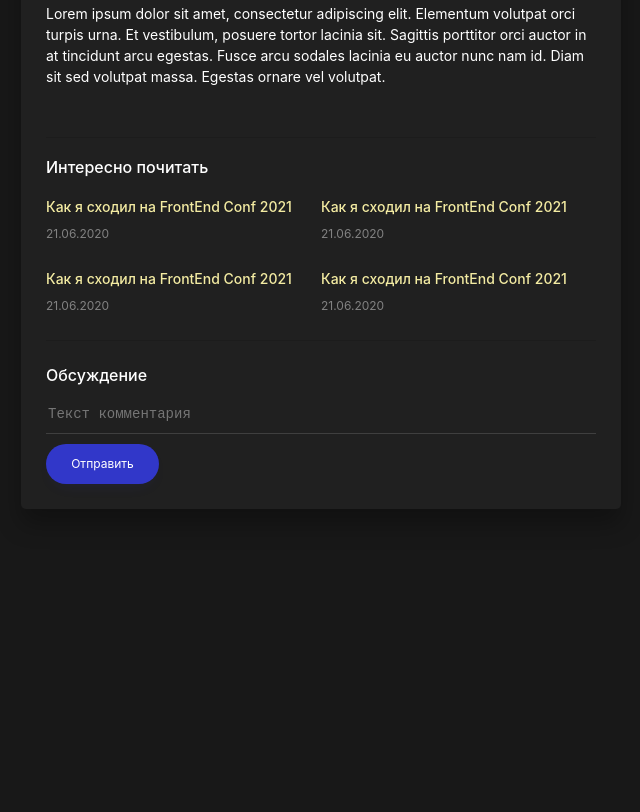
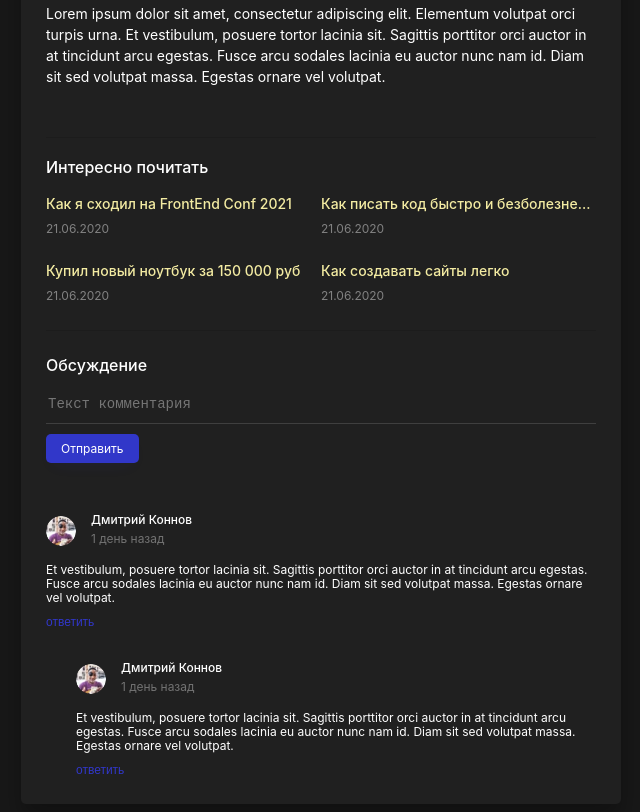
Before and after one commit to DmitriyKonnov/PersonalBlog, a website: page src/post.html in a window 1280 px wide. Shown: the part 727-1539 px from the top of the page, without its empty margins (469-1109 px from the left). Before the commit the page ends 1346 px from the top, so only its background shows below. Drawn offline with nearby package versions, Linux system fonts and the light colour scheme; files that its build step writes are made by us from their sources.

Commit message:
added commentsto post block

```diff
--- a/src/assets/scss/blocks/button.scss
+++ b/src/assets/scss/blocks/button.scss
@@ -32,6 +32,10 @@
     }
 
     &--rounded{
+        border-radius: 5px;
+    }
 
+    &--small{
+        padding: 0.8rem 1.5rem;
     }
 }
--- a/src/assets/scss/blocks/comment.scss
+++ b/src/assets/scss/blocks/comment.scss
@@ -0,0 +1,66 @@
+.comments{
+    margin-top: 5rem;
+}
+
+.comment__item{
+
+
+    >.comment{
+        margin-top: 3rem;
+        padding-left: 3rem;
+    }
+}
+
+.comment__header{
+    display: flex;
+    align-items: center;
+    margin-bottom: 1.5rem;
+}
+
+.comment__avatar{
+    display: block;
+    width: 3rem;
+    height: 3rem;
+    border-radius: 50%;
+}
+
+.comment__autor{
+    padding-left: 1.5rem;
+}
+
+.comment__name{
+    font-size: 1.2rem;
+    font-weight: 500;
+    line-height: 1.4rem;
+    color: $white;
+}
+
+.comment__date{
+    font-size: 1.2rem;
+    font-weight: 400;
+    line-height: 1.4rem;
+    color: #727272;
+}
+
+.comment__text{
+    margin-bottom: .5rem;
+
+    font-size: 1.2rem;
+    font-weight: 400;
+    line-height: 1.4rem;
+}
+
+.comment__button{
+    padding: 0;
+    background-color: transparent;
+    border: none;
+    color: $blue;
+
+    font-size: 1.2rem;
+    font-weight: 400;
+    line-height: 1.4rem;
+
+    &:hover{
+        text-decoration: underline;
+    }
+}
--- a/src/assets/scss/blocks/related.scss
+++ b/src/assets/scss/blocks/related.scss
@@ -18,24 +18,29 @@
 }
 
 .related__list-item{
-    flex-basis: 50%;
+    width: 50%;
     margin-bottom: 2.5rem;
 }
 
 .related__list-title{
     margin-bottom: .5rem;
-
-   a{
+    text-overflow: ellipsis;
+    overflow: hidden;
+    white-space: nowrap;
     font-size: 1.4rem;
     font-weight: 500;
     line-height: 1.6rem;
     color: #F3EBA2;
     transition: .1s linear;
 
+    a{
+        color: inherit;
+    }
+
     &:hover{
         text-decoration: underline;
     }
-   }
+
 }
 
 .related__list-date{
--- a/src/post.html
+++ b/src/post.html
@@ -63,19 +63,19 @@ title: Post
             </li>
             <li class="related__list-item">
                 <h4 class="related__list-title">
-                    <a href=""> Как я сходил на FrontEnd Conf 2021</a>
+                    <a href=""> Как писать код быстро и безболезненно?</a>
                 </h4>
                 <time class="related__list-date" datetime="2020-12-24">21.06.2020</time>
             </li>
             <li class="related__list-item">
                 <h4 class="related__list-title">
-                    <a href=""> Как я сходил на FrontEnd Conf 2021</a>
+                    <a href=""> Купил новый ноутбук за 150 000 руб</a>
                 </h4>
                 <time class="related__list-date" datetime="2020-12-24">21.06.2020</time>
             </li>
             <li class="related__list-item">
                 <h4 class="related__list-title">
-                    <a href=""> Как я сходил на FrontEnd Conf 2021</a>
+                    <a href=""> Как создавать сайты легко</a>
                 </h4>
                 <time class="related__list-date" datetime="2020-12-24">21.06.2020</time>
             </li>
@@ -90,6 +90,49 @@ title: Post
             <textarea class="form__control form__control--textarea" name="comment__text"
                 placeholder="Текст комментария"></textarea>
         </div>
-        <button class="btn btn--blue btn-rounded btn-small">Отправить</button>
+        <button class="btn btn--blue btn--rounded btn--small">Отправить</button>
     </form>
+
+    <!-- comments -->
+    <div class="comments">
+        <ul class="comment">
+            <li class="comment__item">
+                <div class="comment__header">
+                    <img class="comment__avatar" src="assets/images/avatar/Ellipse 2.png" alt="Аватар">
+                    <div class="comment__autor">
+                        <div class="comment__name">Дмитрий Коннов</div>
+                        <time class="comment__date" datetime="2020-12-29 20:00">1 день назад</time>
+                    </div>
+
+                </div>
+
+                <div class="comment__text">Et vestibulum, posuere tortor lacinia sit. Sagittis porttitor orci auctor
+                    in at tincidunt arcu egestas. Fusce arcu sodales lacinia eu auctor nunc nam id. Diam sit sed
+                    volutpat massa. Egestas ornare vel volutpat.</div>
+
+                <button type="submit" class="comment__button">ответить</button>
+
+                <ul class="comment">
+                    <li class="comment__item">
+                        <div class="comment__header">
+                            <img class="comment__avatar" src="assets/images/avatar/Ellipse 2.png" alt="Аватар">
+                            <div class="comment__autor">
+                                <div class="comment__name">Дмитрий Коннов</div>
+                                <time class="comment__date" datetime="2020-12-29 20:00">1 день назад</time>
+                            </div>
+
+                        </div>
+
+                        <div class="comment__text">Et vestibulum, posuere tortor lacinia sit. Sagittis porttitor orci
+                            auctor
+                            in at tincidunt arcu egestas. Fusce arcu sodales lacinia eu auctor nunc nam id. Diam sit sed
+                            volutpat massa. Egestas ornare vel volutpat.</div>
+
+                        <button type="submit" class="comment__button">ответить</button>
+                    </li>
+                </ul>
+            </li>
+        </ul>
+    </div>
+    <!-- comments -->
 </article>
```
Also changed, not shown: dist/assets/css/style.css, dist/assets/css/style.min.css, dist/assets/images/avatar/Ellipse 2.png (added), dist/assets/images/avatar/Ellipse.png (added), dist/post.html, src/assets/images/avatar/Ellipse 2.png (added), src/assets/images/avatar/Ellipse.png (added).
